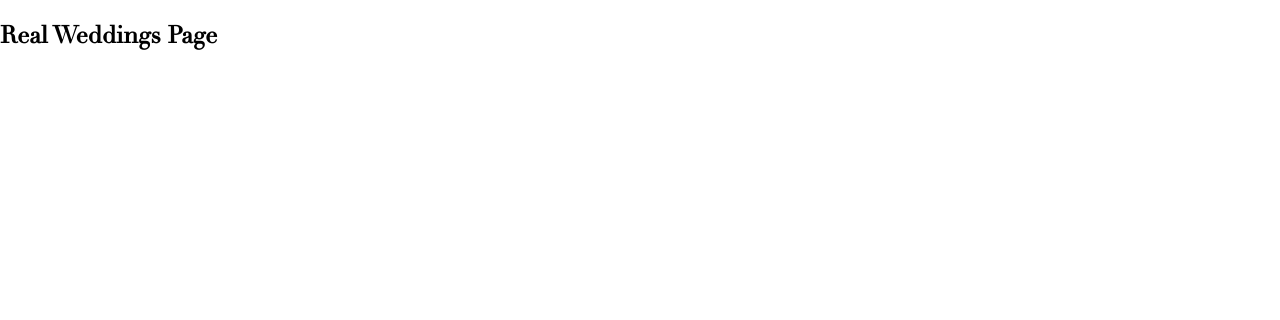
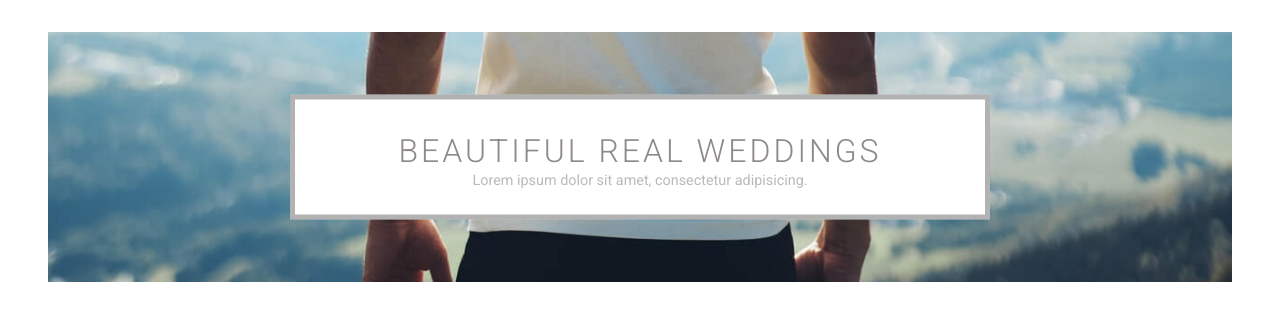
Before and after one commit to aman-maharshi/wo-projects, a React (Create React App) app in the folder site-1-react/: page /real-weddings in a window 1280 px wide. Shown: the top 320 px of the page. Built offline with nearby package versions, Linux system fonts and the light colour scheme.

Commit message:
rw page banner added

```diff
--- a/site-1-react/src/components/Blog.js
+++ b/site-1-react/src/components/Blog.js
@@ -1,4 +1,5 @@
 import React from "react"
+import { Link } from "react-router-dom"
 
 function Blog() {
     return (
@@ -57,7 +58,9 @@ function Blog() {
                 </div>
             </div>
             <div className="blog__cta">
-                <button className="btn btn-black">view all &rarr;</button>
+                <Link to="/blog" className="btn btn-black">
+                    view all &rarr;
+                </Link>
             </div>
         </section>
     )
--- a/site-1-react/src/components/RealWeddingsPage.js
+++ b/site-1-react/src/components/RealWeddingsPage.js
@@ -1,10 +1,96 @@
 import React from "react"
+import styled from "styled-components"
+import bannerImage from "../images/rw-banner.jpeg"
+
+const Section = styled.div`
+    padding: 1rem 3rem;
+    font-family: "Roboto", sans-serif;
+
+    @media (max-width: 768px) {
+        padding: 1rem 2rem;
+    }
+
+    @media (max-width: 576px) {
+        padding: 1rem;
+    }
+`
+const MainContainer = styled.div`
+    max-width: 1230px;
+    margin: 1rem auto;
+`
+const Banner = styled.div`
+    height: 250px;
+    width: 100%;
+    background: linen url(${bannerImage}) no-repeat center;
+    background-size: cover;
+    position: relative;
+`
+const BannerText = styled.div`
+    background: white;
+    color: #8f898b;
+    position: absolute;
+    top: 50%;
+    left: 50%;
+    transform: translate(-50%, -50%);
+    border: 5px solid rgba(0, 0, 0, 0.3);
+    border-opacity: 0.7;
+    height: 125px;
+    width: 700px;
+    text-align: center;
+
+    @media (max-width: 768px) {
+        height: 100px;
+        width: 500px;
+    }
+
+    @media (max-width: 576px) {
+        height: 80px;
+        width: 290px;
+        border: none;
+    }
+`
+const BannerTextTitle = styled.p`
+    text-transform: uppercase;
+    font-weight: 300;
+    font-size: 2rem;
+    margin-bottom: 0;
+    letter-spacing: 3px;
+
+    @media (max-width: 768px) {
+        font-size: 1.4rem;
+    }
+
+    @media (max-width: 576px) {
+        font-size: 1rem;
+    }
+`
+const BannerTextSubtitle = styled.p`
+    font-weight: 200;
+    font-size: 0.9rem;
+    margin-top: 2px;
+    color: #bababa;
+    font-weight: 400;
+
+    @media (max-width: 768px) {
+        font-size: 0.8rem;
+    }
+    @media (max-width: 576px) {
+        font-size: 0.7rem;
+    }
+`
 
 function RealWeddingsPage() {
     return (
-        <section className="real-weddings-page">
-            <h1>Real Weddings Page</h1>
-        </section>
+        <Section>
+            <MainContainer>
+                <Banner>
+                    <BannerText>
+                        <BannerTextTitle>Beautiful Real Weddings</BannerTextTitle>
+                        <BannerTextSubtitle>Lorem ipsum dolor sit amet, consectetur adipisicing.</BannerTextSubtitle>
+                    </BannerText>
+                </Banner>
+            </MainContainer>
+        </Section>
     )
 }
 
```
Also changed, not shown: site-1-react/src/images/rw-banner.jpeg (added).
